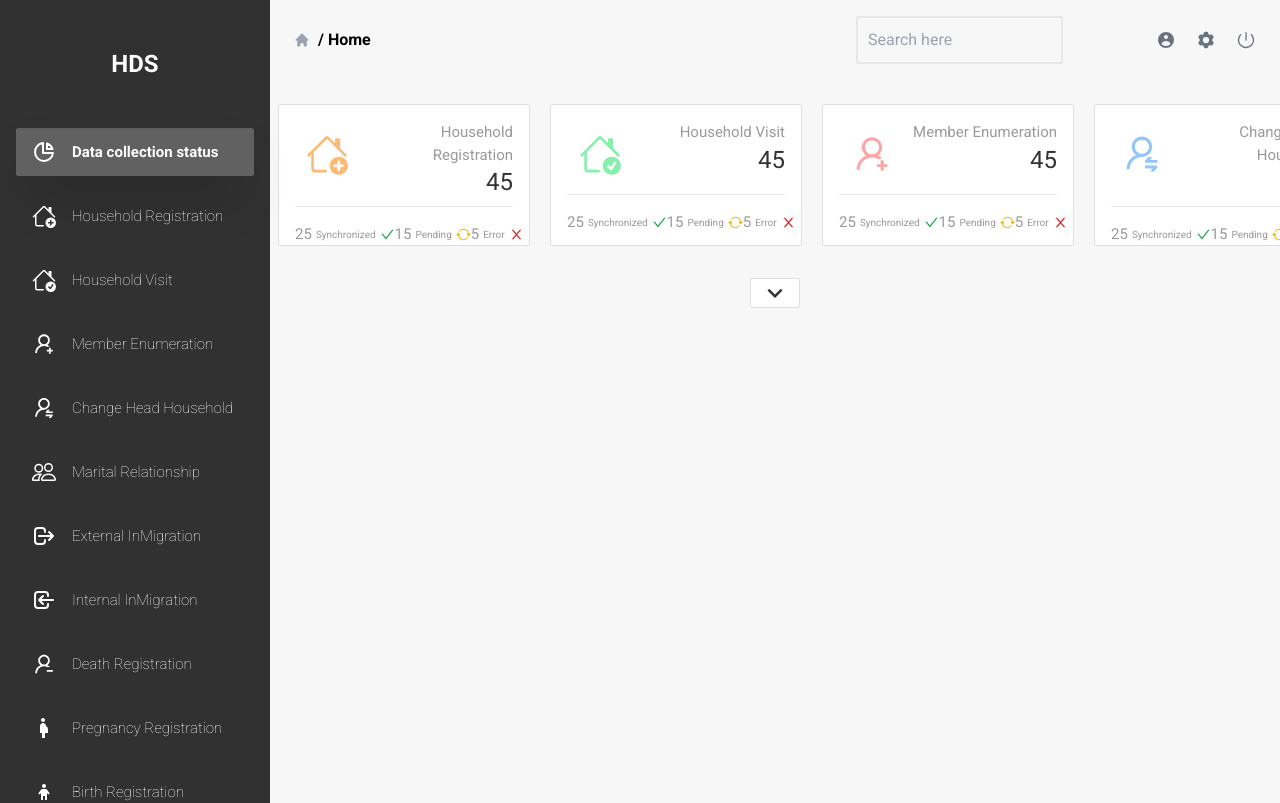
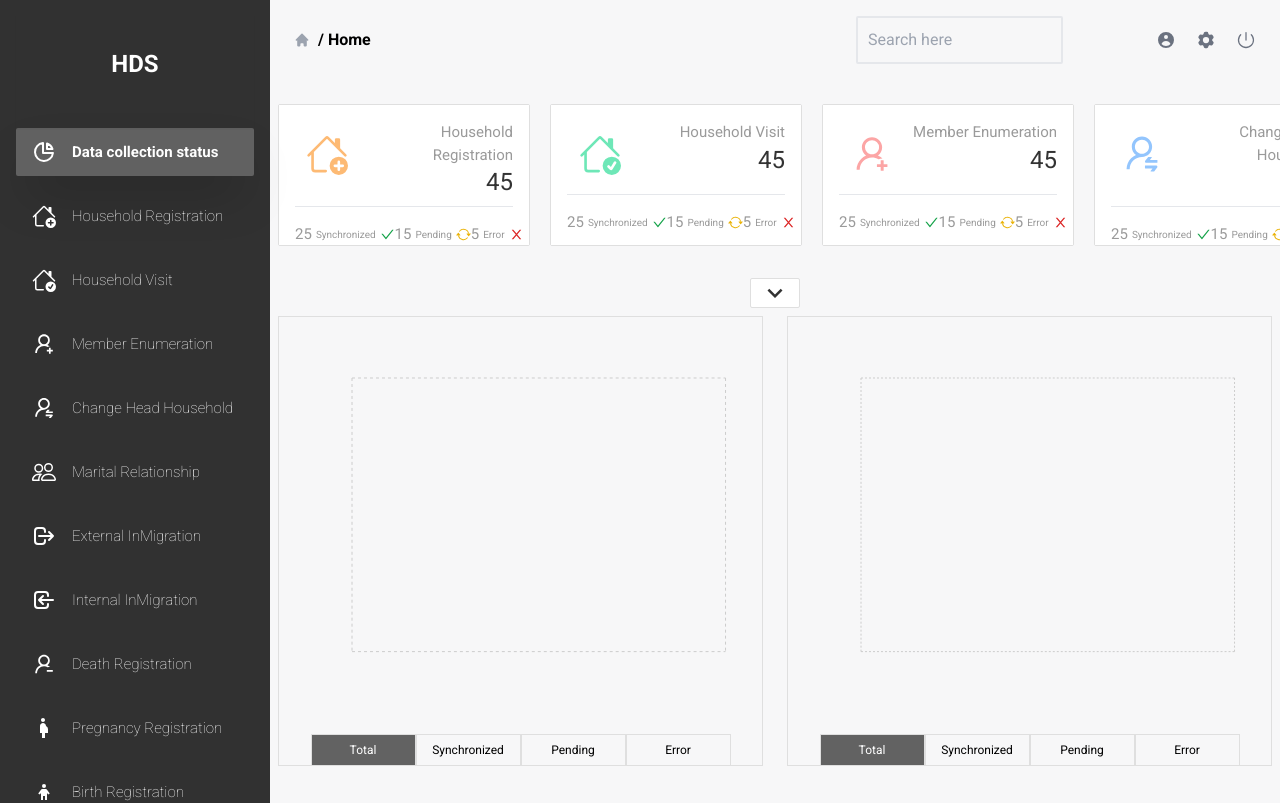
Before and after one commit to Edmilson-Filimone/hds-dashboard, a React (Vite) app: page / in a window 1280 px wide. Shown: the top 803 px of the page. Built offline with nearby package versions, Linux system fonts and the light colour scheme.

Commit message:
Chart setup & tests

```diff
--- a/package.json
+++ b/package.json
@@ -13,7 +13,8 @@
     "react": "^18.2.0",
     "react-dom": "^18.2.0",
     "react-icons": "^4.8.0",
-    "react-router-dom": "^6.11.2"
+    "react-router-dom": "^6.11.2",
+    "recharts": "^2.6.2"
   },
   "devDependencies": {
     "@types/react": "^18.0.28",
--- a/src/App.jsx
+++ b/src/App.jsx
@@ -3,6 +3,7 @@ import { BrowserRouter, Route, Routes } from "react-router-dom";
 import Navbar from "./components/Navbar";
 import Sidebar from "./components/Sidebar";
 import Home from "./pages/Home";
+import Playground from "./pages/Playground";
 
 
 function App() {
@@ -20,6 +21,7 @@ function App() {
         <Navbar/>
         <Routes>
           <Route path="/" element={<Home/>}></Route>
+          <Route path="/test" element={<Playground/>}></Route>
         </Routes>
       </section>
     </section>
--- /dev/null
+++ b/src/components/ChartBar.jsx
@@ -0,0 +1,17 @@
+import { Bar, BarChart, CartesianGrid, ResponsiveContainer, Tooltip, XAxis, YAxis } from "recharts"
+import { data } from "../../public/mockData"
+
+function ChartBar() {
+  return (
+    <ResponsiveContainer width={"95%"} height={"80%"}>
+          <BarChart width={400} height={400} data={data}>
+            <XAxis dataKey="Date" angle={0}/>
+            <YAxis/>
+            <Tooltip/>
+            <CartesianGrid strokeDasharray="3 3"/>
+            <Bar  dataKey="HouseHold" stroke="#8884d8" fill="#8884d8"/>
+          </BarChart>
+    </ResponsiveContainer>)
+    }
+
+export default ChartBar
--- /dev/null
+++ b/src/components/ChartContainer.jsx
@@ -0,0 +1,22 @@
+/* eslint-disable react/prop-types */
+import { useState } from "react"
+//import ChartLine from "./ChartLine"
+
+function ChartContainer(props) {
+    const[category, setCategory] = useState('total')
+  return (
+    <>
+        <section className="w-full h-[450px] border border-outline flex flex-col justify-between px-2 pt-14">
+            { props.children }
+            <ul className="Buttons mx-auto text-[12px] relative flex flex-nowrap w-fit">
+                <li className={`w-[105px] text-center p-1.5 border-x border-t border-b-0 border-outline cursor-pointer hover:border-slate-400 ${category == 'total' ? 'bg-btn-clicked text-white' : 'bg-transparent'}`} title="Display all data" onClick={()=> setCategory('total')}>Total</li>
+                <li className={`w-[105px] text-center p-1.5 border-x border-t border-b-0 border-outline cursor-pointer hover:border-slate-400 ${category == 'sync' ? 'bg-btn-clicked text-white' : 'bg-transparent'}`} title="Display synchronized forms" onClick={()=> setCategory('sync')}>Synchronized</li>
+                <li className={`w-[105px] text-center p-1.5 border-x border-t border-b-0 border-outline cursor-pointer hover:border-slate-400 ${category == 'pending' ? 'bg-btn-clicked text-white' : 'bg-transparent'}`} title="Display pending forms" onClick={()=> setCategory('pending')}>Pending</li>
+                <li className={`w-[105px] text-center p-1.5 border-x border-t border-b-0 border-outline cursor-pointer hover:border-slate-400 ${category == 'error' ? 'bg-btn-clicked text-white' : 'bg-transparent'}`} title="Display errors forms" onClick={()=> setCategory('error')}>Error</li>
+            </ul>
+        </section>
+    </>
+  )
+}
+
+export default ChartContainer
--- /dev/null
+++ b/src/components/ChartLine.jsx
@@ -0,0 +1,18 @@
+import { CartesianGrid, Line, LineChart, ResponsiveContainer, Tooltip, XAxis, YAxis } from "recharts"
+import { data } from "../../public/mockData"
+
+function ChartLine() {
+  return (
+    <ResponsiveContainer width={"95%"} height={"80%"}>
+          <LineChart width={400} height={400} data={data}>
+            <XAxis dataKey="Date" angle={0}/>
+            <YAxis/>
+            <Tooltip/>
+            <CartesianGrid strokeDasharray="2 2"/>
+            <Line type="monotone" dataKey="HouseHold" stroke="#8884d8" />
+          </LineChart>
+    </ResponsiveContainer>
+  )
+}
+
+export default ChartLine
--- a/src/pages/Home.jsx
+++ b/src/pages/Home.jsx
@@ -5,6 +5,9 @@ import {BsHouseAdd, BsHouseCheck, BsPeople} from 'react-icons/bs'
 import {MdExpandLess, MdExpandMore, MdOutlinePregnantWoman} from 'react-icons/md'
 import {BiChild} from 'react-icons/bi'
 import { useState } from "react"
+import ChartContainer from "../components/ChartContainer"
+import ChartLine from "../components/ChartLine"
+import ChartBar from "../components/ChartBar"
 
 function Home() {
   //State to control expand card area
@@ -14,20 +17,20 @@ function Home() {
       <div className="cards">
         <section className="grid gap-5 md:w-fit xl:w-full md:grid-cols-2 xl:flex xl:justify-between xl:mx-auto max-w-[2400px]">
           <Card label={'Household Registration'} value={45} balance={23} icon={<BsHouseAdd className="text-[42px] font-thin "/>} iconBg={'bg-white'} iconColor={'text-orange-300'}/>
-          <Card label={'Household Visit'} value={45} balance={23} icon={<BsHouseCheck className="text-[42px] font-thin "/>} iconBg={'bg-white'} iconColor={'text-green-300'}/>
+          <Card label={'Household Visit'} value={45} balance={23} icon={<BsHouseCheck className="text-[42px] font-thin"/>} iconBg={'bg-white'} iconColor={'text-emerald-300'}/>
           <Card label={'Member Enumeration'} value={45} balance={23} icon={<AiOutlineUserAdd className="text-[42px] font-thin "/>} iconBg={'bg-white'} iconColor={'text-red-300'}/>
           <Card label={'Change Head Household'} value={45} balance={23} icon={<AiOutlineUserSwitch className="text-[42px] font-thin "/>} iconBg={'bg-white'} iconColor={'text-blue-300'}/>
         </section>
         <div className={`card-wrapper ${expandCardArea == true ? 'block' : 'hidden'}`}>
           <section className="grid gap-5 md:w-fit xl:w-full md:grid-cols-2 xl:flex xl:justify-between xl:mx-auto max-w-[2400px]">
             <Card label={'Marital Relationship'} value={45} balance={23} icon={<BsPeople className="text-[42px] font-thin "/>} iconBg={'bg-white'} iconColor={'text-orange-300'}/>
-            <Card label={'External InMigration'} value={45} balance={23} icon={<HiOutlineLogout className="text-[42px] font-thin"/>} iconBg={'bg-white'} iconColor={'text-green-300'}/>
+            <Card label={'External InMigration'} value={45} balance={23} icon={<HiOutlineLogout className="text-[42px] font-thin"/>} iconBg={'bg-white'} iconColor={'text-emerald-300'}/>
             <Card label={'Internal InMigration'} value={45} balance={23} icon={<HiOutlineLogin className="text-[42px] font-thin "/>} iconBg={'bg-white'} iconColor={'text-red-300'}/>
             <Card label={'Death Registration'} value={45} balance={23} icon={<AiOutlineUserDelete className="text-[42px] font-thin "/>} iconBg={'bg-white'} iconColor={'text-blue-300'}/>
           </section>
           <section className="grid gap-5 md:w-fit xl:w-full md:grid-cols-2 xl:flex xl:justify-between xl:mx-auto max-w-[2400px]">
             <Card label={'Pregnancy Registration'} value={45} balance={23} icon={<MdOutlinePregnantWoman className="text-[42px] font-thin "/>} iconBg={'bg-white'} iconColor={'text-orange-300'}/>
-            <Card label={'Birth Registration'} value={45} balance={23} icon={<BiChild className="text-[42px] font-thin "/>} iconBg={'bg-white'} iconColor={'text-green-300'}/>
+            <Card label={'Birth Registration'} value={45} balance={23} icon={<BiChild className="text-[42px] font-thin "/>} iconBg={'bg-white'} iconColor={'text-emerald-300'}/>
             <span className="placeholder w-[300px]"></span>
             <span className="placeholder w-[300px]"></span>
           </section>
@@ -35,6 +38,15 @@ function Home() {
         <button className="flex justify-center items-center my-2 mx-auto w-[50px] h-[30px] border border-outline rounded-sm bg-white" title={expandCardArea ? 'Collapse': 'Expand'} onClick={()=> setExpandCardArea(!expandCardArea)}>
           {expandCardArea ? <MdExpandLess className="text-3xl text-title"/> : <MdExpandMore className="text-3xl text-title"/>}
         </button>
+        {/*Charts*/}
+        <section className="w-full flex flex-wrap xl:flex-nowrap gap-6 ">
+          <ChartContainer>
+            <ChartBar/>
+          </ChartContainer>
+          <ChartContainer>
+            <ChartLine/>
+          </ChartContainer>
+        </section>
 
       </div>
     </section>
--- a/tailwind.config.js
+++ b/tailwind.config.js
@@ -12,6 +12,7 @@ export default {
         "sidebar":"#313131",
         "sidebar-hover":"#626262",
         "sidebar-clicked":"#616161",
+        "btn-clicked":"#626262",
         "dark-mode":"#202124",
         "gray-shadow":"#DDDDDD",
         "card-label":"#9A9A9A",
```
Also changed, not shown: 2 other files (tests, documents, lock files or other folders).
